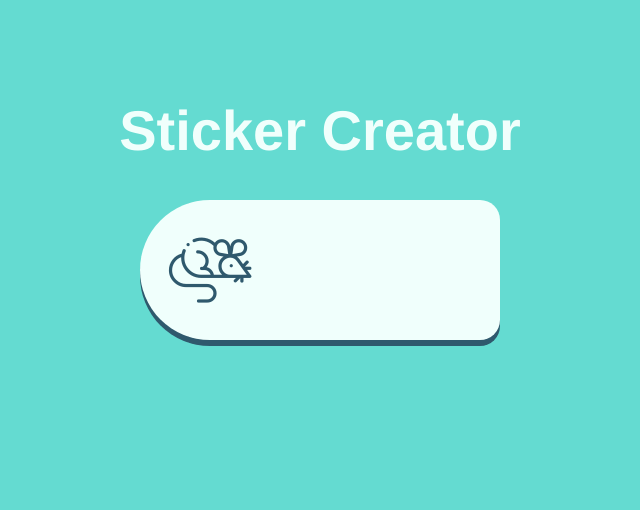
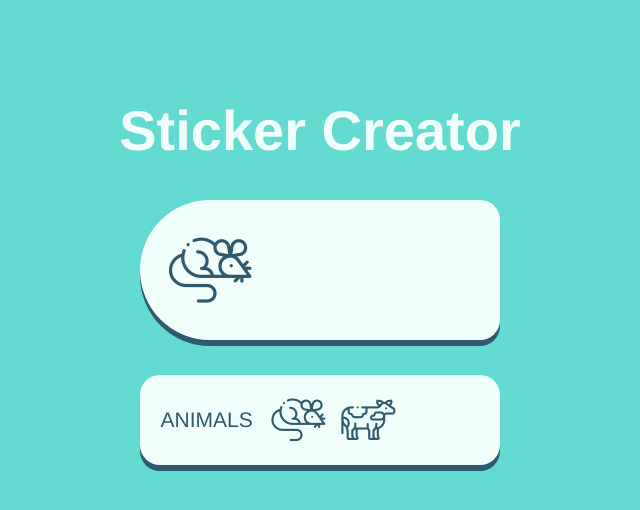
Before and after one commit to mudziok/sticker-labels, a Vue app: page / in a window 1280 px wide. Shown: the top 510 px of the page, without its empty margins (320-960 px from the left). Built offline with nearby package versions, Linux system fonts and the light colour scheme.

Commit message:
Add Picker component scaffolding

```diff
--- a/src/App.vue
+++ b/src/App.vue
@@ -2,16 +2,19 @@
   <div id="app">
     <h1>Sticker Creator</h1>
     <Sticker />
+    <Picker />
   </div>
 </template>
 
 <script>
 import Sticker from '@/components/Sticker/Sticker.vue'
+import Picker from '@/components/Picker/Picker.vue'
 
 export default {
   name: 'App',
   components: {
-    Sticker
+    Sticker,
+    Picker
   }
 }
 </script>
--- /dev/null
+++ b/src/components/Picker/Picker.vue
@@ -0,0 +1,64 @@
+<template>
+  <div id='picker'>
+    <div id="icon-container" class="shape" ref="container">
+      <span style="font-size: 21px; margin: 0 0.5em">ANIMALS</span>
+      <div class="icon">
+        <Icon :name="'mouse'"/>
+      </div>
+      <div class="icon">
+        <Icon :name="'cow'"/>
+      </div>
+    </div>
+    <div id="shadow" class="shape"></div>
+  </div>
+</template>
+
+<script>
+import Icon from '@/components/Icon.vue'
+
+export default {
+  name: 'Picker',
+  components: {
+    Icon
+  }
+}
+</script>
+
+<style scoped>
+#picker {
+  margin: 35px 0;
+  position: relative;
+}
+
+#icon-container {
+  color: var(--accent);
+  background: var(--primary);
+  padding: 10px;
+  font-size: 36px;
+
+  display: flex;
+  justify-content: flex-start;
+  align-items: center;
+}
+
+.icon {
+  width: 70px;
+  height: 70px;
+}
+
+#shadow {
+  position: absolute;
+  transform: translateY(-24px);
+  z-index: -1;
+  height: 10px;
+  padding: 10px;
+  border-radius: 0 0 20px 20px;
+  background: var(--accent);
+}
+
+.shape {
+  min-width: 340px;
+  border-radius: 20px;
+  overflow: hidden;
+}
+</style>
--- a/src/components/Sticker/Sticker.vue
+++ b/src/components/Sticker/Sticker.vue
@@ -15,7 +15,7 @@
 
 <script>
 import TextInput from '@/components/Sticker/TextInput.vue'
-import Icon from '@/components/Sticker/Icon.vue'
+import Icon from '@/components/Icon.vue'
 
 export default {
   name: 'Sticker',
```
Also changed, not shown: src/components/Icon.vue (renamed from src/components/Sticker/Icon.vue).
